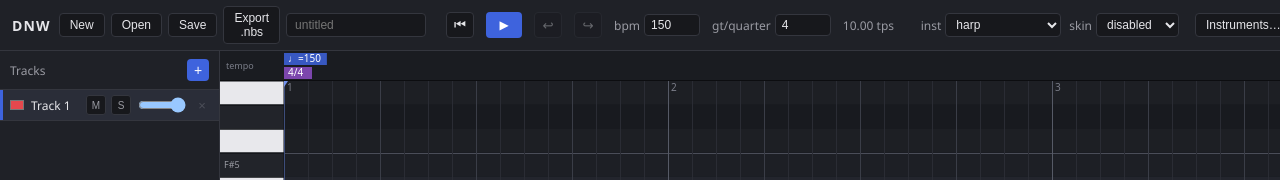
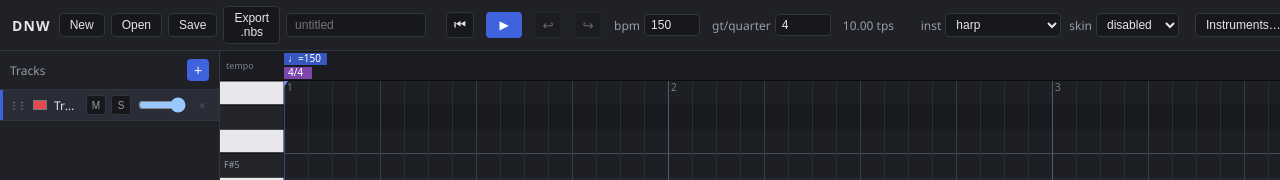
Before and after one commit to RS-256/DNW, a React (Vite) app: page / in a window 1280 px wide. Shown: the top 180 px of the page. Built offline with nearby package versions, Linux system fonts and the light colour scheme.

Commit message:
fix: cant change volume becase of draggable

```diff
--- a/src/styles/global.css
+++ b/src/styles/global.css
@@ -318,6 +318,20 @@ body {
   box-shadow: inset 3px 0 0 var(--accent);
 }
 
+.track-grip {
+  color: var(--text-dim);
+  cursor: grab;
+  user-select: none;
+  font-size: 10px;
+  letter-spacing: -2px;
+  flex-shrink: 0;
+  padding: 2px 1px;
+}
+
+.track-grip:active {
+  cursor: grabbing;
+}
+
 .track-color {
   width: 18px;
   height: 18px;
--- a/src/ui/tracks/TrackPanel.tsx
+++ b/src/ui/tracks/TrackPanel.tsx
@@ -42,11 +42,17 @@ export default function TrackPanel() {
             key={layer.id}
             className={`track-row${i === activeLayer ? ' active' : ''}`}
             onClick={() => setActiveLayer(i)}
-            draggable={editing?.index !== i}
-            onDragStart={() => setDragIndex(i)}
             onDragOver={(e) => e.preventDefault()}
             onDrop={(e) => onDrop(e, i)}
           >
+            <span
+              className="track-grip"
+              draggable
+              onDragStart={() => setDragIndex(i)}
+              title="Drag to reorder"
+            >
+              ⋮⋮
+            </span>
             <input
               className="track-color"
               type="color"
```
